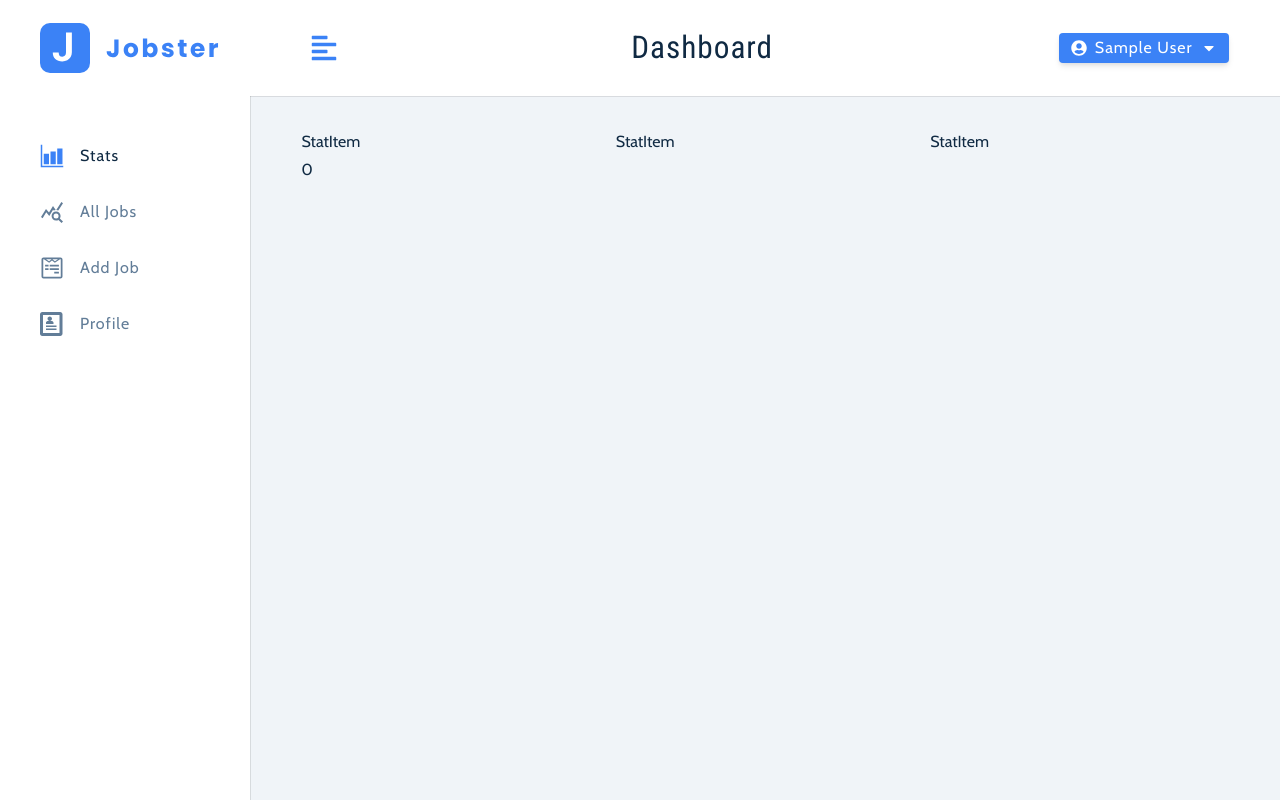
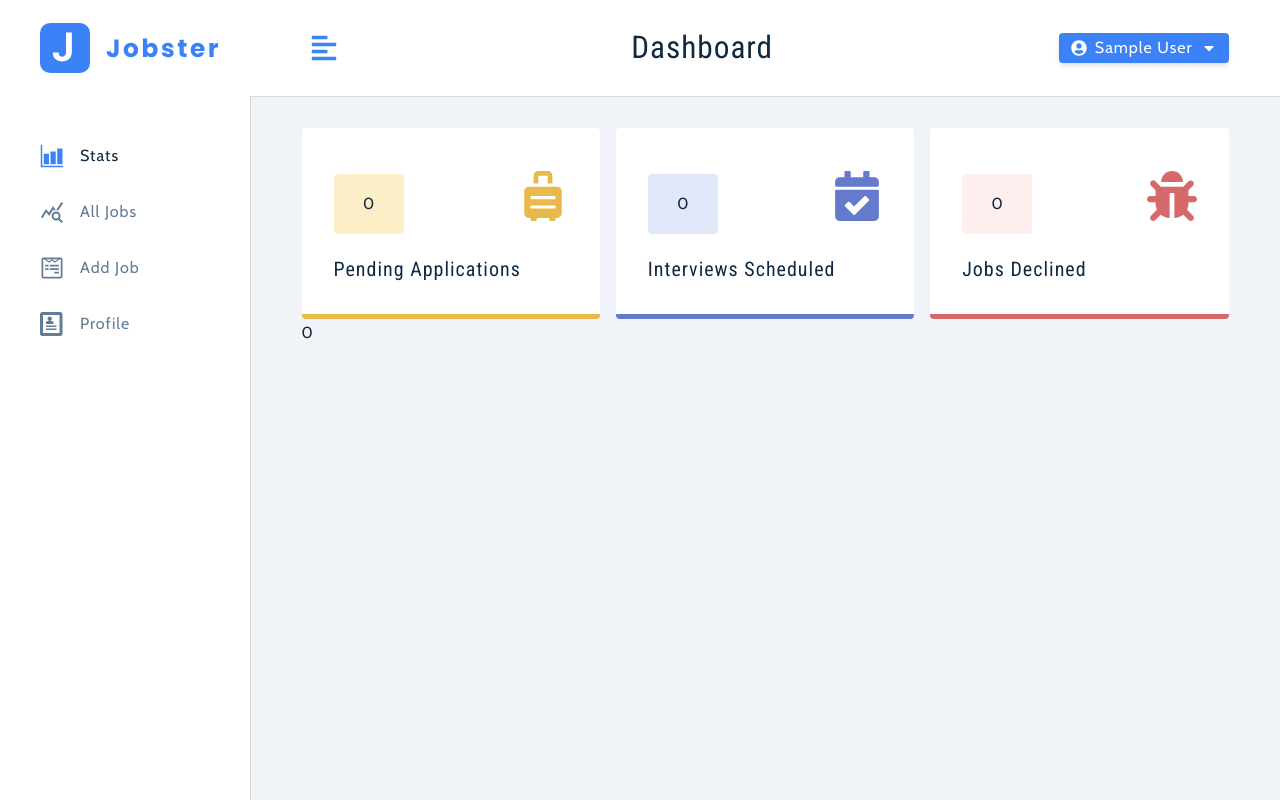
Before and after one commit to becasualle/jobhunter, a React (Create React App) app: page / in a window 1280 px wide. Built offline with nearby package versions, Linux system fonts and the light colour scheme; no server answers; sample sign-in values are in the browser's storage.

Commit message:
63-Stats Item component

```diff
--- a/src/components/StatItem.tsx
+++ b/src/components/StatItem.tsx
@@ -1,9 +1,59 @@
 import React from "react";
+import { DefaultStats } from "./StatsContainer";
+import styled from "styled-components";
 
-type Props = {};
-
-const StatItem = (props: Props) => {
-  return <div>StatItem</div>;
+const StatItem = ({ bcg, color, count, icon, title }: DefaultStats) => {
+  return (
+    <Wrapper color={color} bcg={bcg}>
+      <header>
+        <span className="icon">{count}</span>
+        <span className="count">{icon}</span>
+      </header>
+      <h5 className="title">{title}</h5>
+    </Wrapper>
+  );
 };
 
+interface StyledProps {
+  bcg: string;
+}
+
+const Wrapper = styled.article<StyledProps>`
+  padding: 2rem;
+  background: var(--white);
+  border-radius: var(--borderRadius);
+  border-bottom: 5px solid ${(props) => props.color};
+  header {
+    display: flex;
+    align-items: center;
+    justify-content: space-between;
+  }
+  .count {
+    display: block;
+    font-weight: 700;
+    font-size: 50px;
+    color: ${(props) => props.color};
+  }
+  .title {
+    margin: 0;
+    text-transform: capitalize;
+    letter-spacing: var(--letterSpacing);
+    text-align: left;
+    margin-top: 0.5rem;
+  }
+  .icon {
+    width: 70px;
+    height: 60px;
+    background: ${(props) => props.bcg};
+    border-radius: var(--borderRadius);
+    display: flex;
+    align-items: center;
+    justify-content: center;
+    svg {
+      font-size: 2rem;
+      color: ${(props) => props.color};
+    }
+  }
+`;
+
 export default StatItem;
--- a/src/components/StatsContainer.tsx
+++ b/src/components/StatsContainer.tsx
@@ -1,15 +1,21 @@
-import React from "react";
+import React, { ReactElement } from "react";
 import { FaSuitcaseRolling, FaCalendarCheck, FaBug } from "react-icons/fa";
 import { useAppSelector } from "../app/hooks";
 import { StatItem } from "../components";
 import styled from "styled-components";
 
-type Props = {};
+export interface DefaultStats {
+  title: string;
+  count: number;
+  icon: ReactElement;
+  color: string;
+  bcg: string;
+}
 
-const StatsContainer = (props: Props) => {
+const StatsContainer = () => {
   const { stats } = useAppSelector((store) => store.allJobs);
 
-  const defaultStats = [
+  const defaultStats: DefaultStats[] = [
     {
       title: "pending applications",
       count: stats.pending,
```
Also changed, not shown: 1 other file (tests, documents, lock files or other folders).
